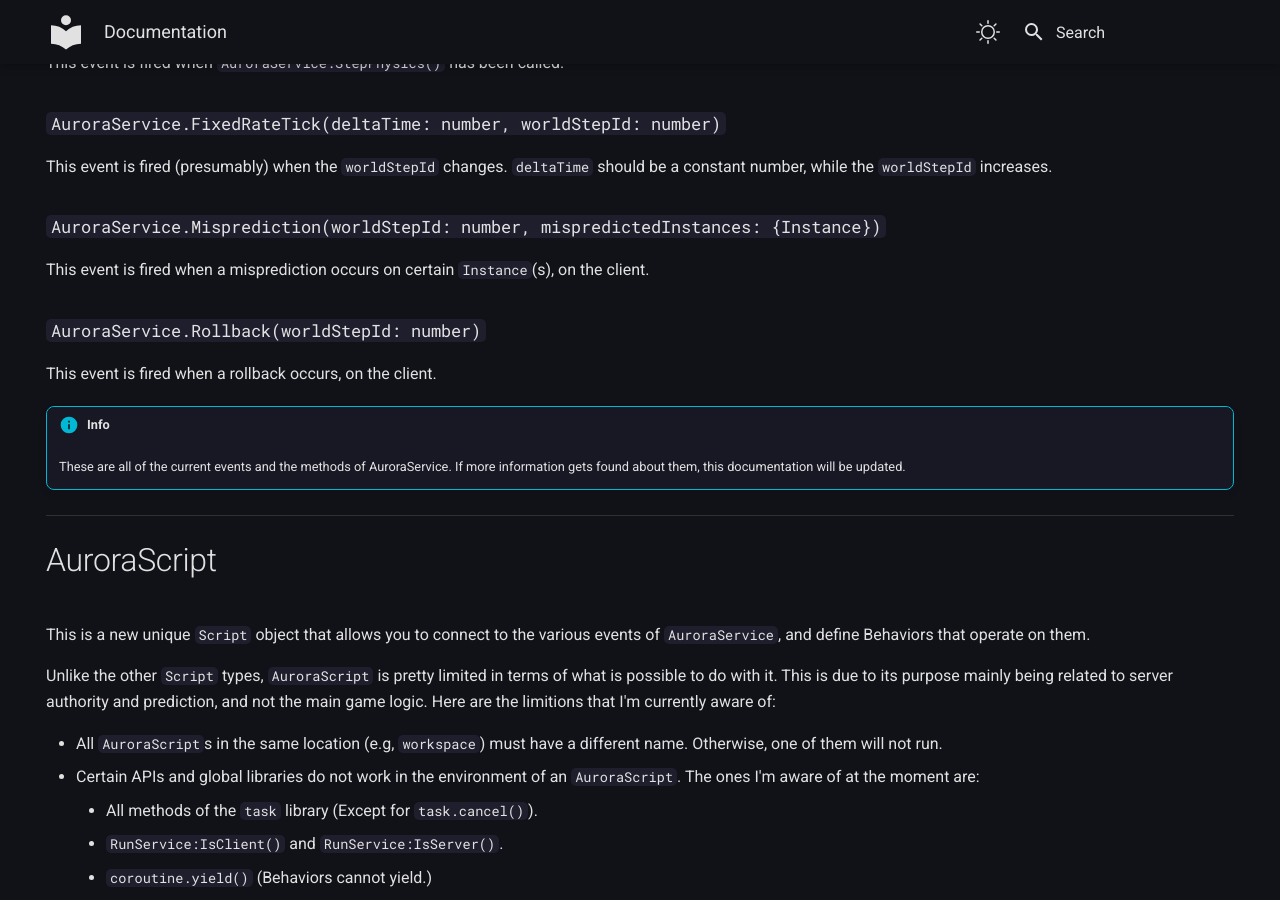
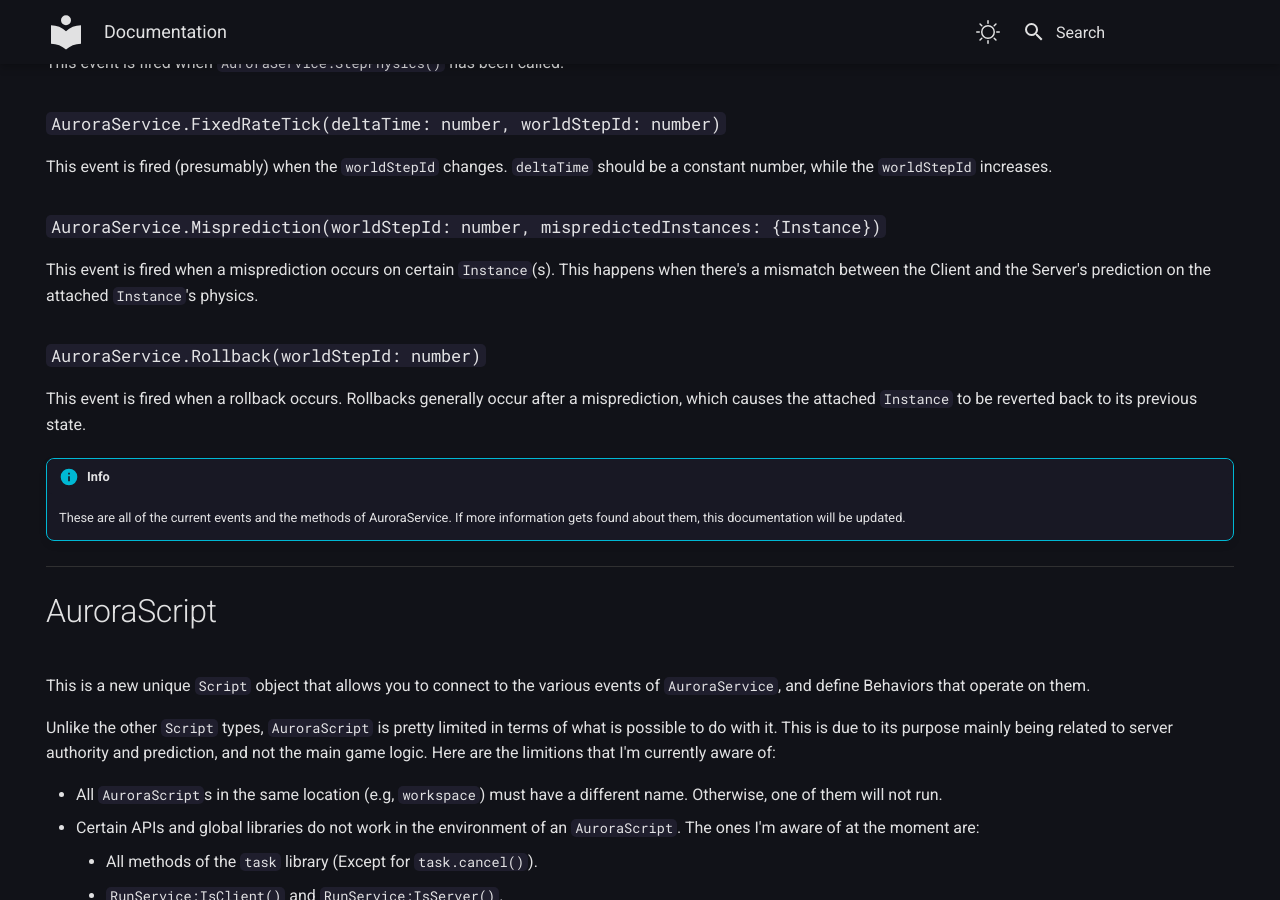
Before and after one commit to TenebrisNoctua/ServerAuthority, an MkDocs documentation site: the page built from docs/index.md, in a window 1280 px wide and 900 px high, scrolled down 5607 px. Built offline with MkDocs 1.6.1 and Material for MkDocs 9.7.7, drawn with Linux system fonts in a browser that asks for light colours.

Commit message:
Update the Documentation.

```diff
--- a/docs/index.md
+++ b/docs/index.md
@@ -214,11 +214,11 @@ This event is fired (presumably) when the `worldStepId` changes.
 
 ### `AuroraService.Misprediction(worldStepId: number, mispredictedInstances: {Instance})`
 
-This event is fired when a misprediction occurs on certain `Instance`(s), on the client.
+This event is fired when a misprediction occurs on certain `Instance`(s). This happens when there's a mismatch between the Client and the Server's prediction on the attached `Instance`'s physics.
 
 ### `AuroraService.Rollback(worldStepId: number)`
 
-This event is fired when a rollback occurs, on the client.
+This event is fired when a rollback occurs. Rollbacks generally occur after a misprediction, which causes the attached `Instance` to be reverted back to its previous state.
 
 !!! info
     These are all of the current events and the methods of AuroraService. If more information gets found about them, this documentation will be updated.
```
